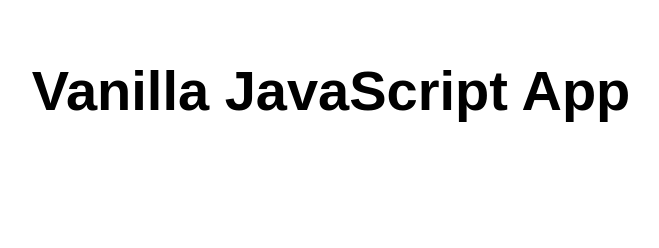
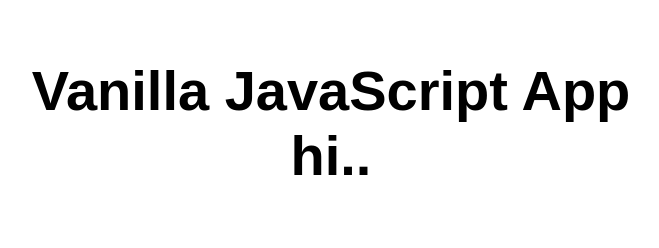
Before and after one commit to kumar842/my-first-static-web-app, a website: page src/index.html in a window 1280 px wide. Shown: the whole page, without its empty margins (309-968 px from the left). Drawn offline with Linux system fonts and the light colour scheme.

Commit message:
testing..

```diff
--- a/src/index.html
+++ b/src/index.html
@@ -10,7 +10,7 @@
 
 <body>
   <main>
-    <h1>Vanilla JavaScript App</h1>
+    <h1>Vanilla JavaScript App hi..</h1>
   </main>
 </body>
 
```
